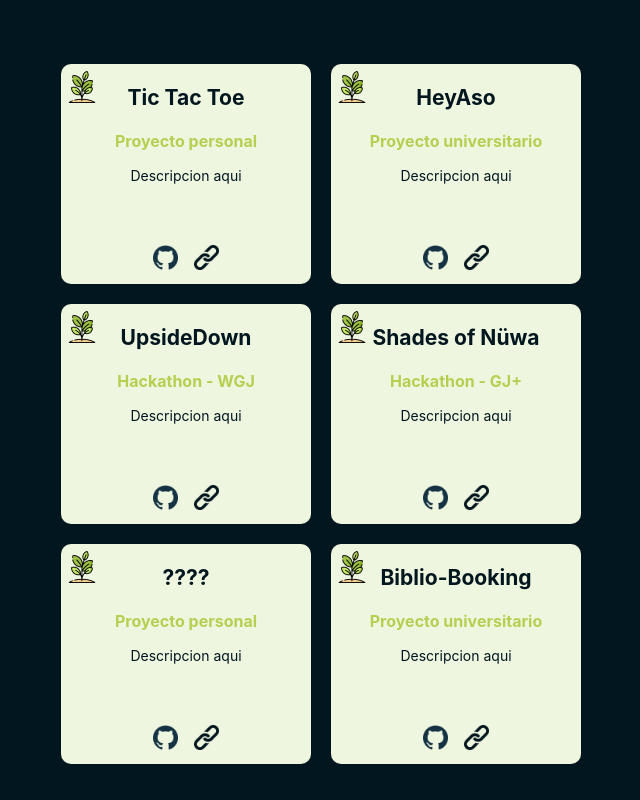
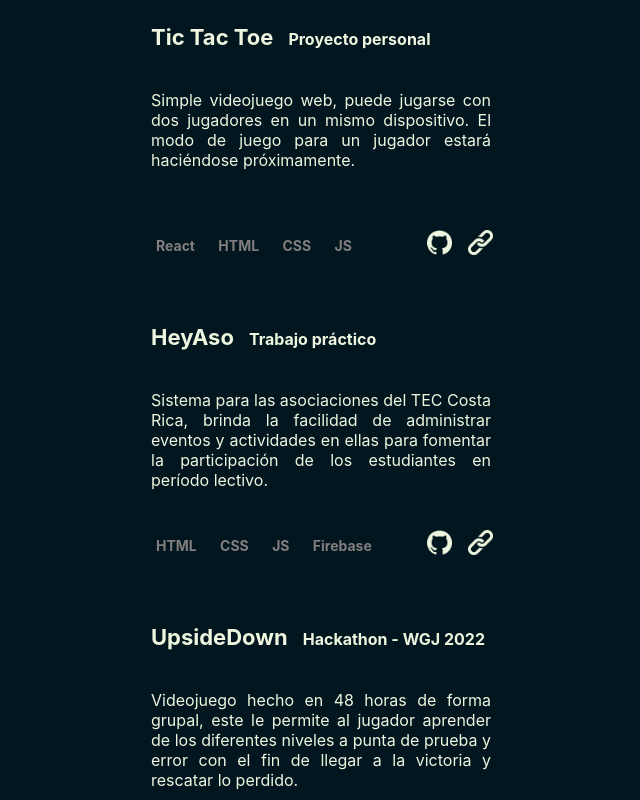
Before and after one commit to aleedca/myportfolio, a React (Create React App) app: page / in a window 1280 px wide. Shown: the part 1660-2460 px from the top of the page, without its empty margins (319-959 px from the left). Built offline with nearby package versions, Linux system fonts and the light colour scheme.

Commit message:
changes section projects

```diff
--- a/src/components/Card.js
+++ b/src/components/Card.js
@@ -1,27 +1,28 @@
 import React from 'react';
 import '../styles/Projects.css';
-import imgGithub from '../assets/images/githubdark.png';
-import imgLink from '../assets/images/linkdark.png';
-import imgPlant from '../assets/images/plant.png';
+import imgGithub from '../assets/images/githublight.png';
+import imgLink from '../assets/images/linklight.png';
 
 const Card = (props) => {
     return (
         <div className='card'>
             <div className='card-content'>
-                <div className='card-logo'>
-                    <img src={imgPlant} alt="" />
-                </div>
-
                 <div className='card-header'>
-                    <h3>{props.title}</h3>
+                    {props.title}
+                    <span>{props.type}</span>
                 </div>
 
                 <div className='card-body'>
-                    <h3>{props.type}</h3>
-                    <p>Descripcion aqui</p>
+                    <p>{props.description}</p>
                 </div>
 
-                <div className='card-footer'>
+                <div className='card-technologies'>
+                    {props.tech.map((tech) => {
+                        return <span>{tech} </span>
+                    })}
+                </div>
+
+                <div className='card-links'>
                     <a href={props.github} target='_blank' rel="noreferrer"><img src={imgGithub} alt="" /></a>
                     <a href={props.website} target='_blank' rel="noreferrer"><img src={imgLink} alt="" /></a>
                 </div>
--- a/src/pages/Projects.js
+++ b/src/pages/Projects.js
@@ -1,6 +1,44 @@
 import React from 'react';
 import '../styles/Projects.css';
 import Card from '../components/Card.js';
+
+let projects = [
+    {
+        title: 'Tic Tac Toe',
+        type: 'Proyecto personal',
+        tech: ['React', 'HTML', 'CSS', 'JS'],
+        description: 'Simple videojuego web, puede jugarse con dos jugadores en un mismo dispositivo. El modo de juego para un jugador estará haciéndose próximamente. ',
+        website: 'https://aleedca.github.io/TicTacToe/',
+        github: 'https://github.com/aleedca/TicTacToe'
+    },
+
+    {
+        title: 'HeyAso',
+        type: 'Trabajo práctico',
+        tech: ['HTML', 'CSS', 'JS', 'Firebase'],
+        description: 'Sistema para las asociaciones del TEC Costa Rica, brinda la facilidad de administrar eventos y actividades en ellas para fomentar la participación de los estudiantes en período lectivo.',
+        website: 'https://marilau-re.github.io/HeyAso/',
+        github: 'https://github.com/MariLau-RE/HeyAso'
+    },
+
+    {
+        title: 'UpsideDown',
+        type: 'Hackathon - WGJ 2022',
+        tech: ['Unity', 'C#'],
+        description: 'Videojuego hecho en 48 horas de forma grupal, este le permite al jugador aprender de los diferentes niveles a punta de prueba y error con el fin de llegar a la victoria y rescatar lo perdido.',
+        website: 'https://fiozelaya.itch.io/upside-down',
+        github: 'https://github.com/aleedca/WomenGameJam22'
+    },
+
+    {
+        title: 'Biblio-Booking',
+        type: 'Trabajo práctico',
+        tech: ['HTML', 'CSS', 'JS', 'Firebase'],
+        description: 'Sistema para alquilar cubículos de estudio en una biblioteca de forma rápida y sencilla, de manera que el proceso se evite ir presencialmente a la bilbioteca para tramitar el préstamo de los cubículos.',
+        website: 'https://erick13as.github.io/ProyectoReque/mainPage.html',
+        github: 'https://github.com/Erick13as/ProyectoReque'
+    }
+]
 
 const Projects = () => {
     return (
@@ -8,13 +46,10 @@ const Projects = () => {
             <div className='title-section'> <h2>{"< projects />"}</h2> </div>
 
             <div className='container-cards'>
-                <Card title='Tic Tac Toe' type='Proyecto personal' website='https://aleedca.github.io/TicTacToe/' github='https://github.com/aleedca/TicTacToe'/>
-                <Card title='HeyAso' type='Proyecto universitario' website='https://marilau-re.github.io/HeyAso/' github='https://github.com/MariLau-RE/HeyAso'/>
-                <Card title='UpsideDown' type='Hackathon - WGJ' website='https://fiozelaya.itch.io/upside-down' github='https://github.com/aleedca/WomenGameJam22' photo=''/>
-                <Card title='Shades of Nüwa' type='Hackathon - GJ+' website='https://fiozelaya.itch.io/shades-of-nuwa' github='https://github.com/aleedca/GameJamPlus2022' photo=''/>
-                <Card title='????' type='Proyecto personal' website='' github='' photo=''/>
-                <Card title='Biblio-Booking' type='Proyecto universitario' website='https://erick13as.github.io/ProyectoReque/mainPage.html' github='https://github.com/Erick13as/ProyectoReque' photo=''/>
-            </div>
+                {projects.map((project) => {
+                    return <Card title={project.title} type={project.type} tech={project.tech} description={project.description} website={project.website} github={project.github} />
+                })}
+                </div>
         </div>
     );
 }
--- a/src/styles/Projects.css
+++ b/src/styles/Projects.css
@@ -3,7 +3,7 @@
     flex-wrap: wrap;
     align-items: center;
     justify-content: center;
-    margin: 65px auto 0 auto; /* 0 auto = center, auto means right and left margin will be defined automatically with the width defined*/
+    margin: 0 auto; /* 0 auto = center, auto means right and left margin will be defined automatically with the width defined*/
     width: 100%;
     height: 100%;
     padding: 0 0 0 0;
@@ -13,67 +13,76 @@
     display: flex;
     position: relative;
     flex-direction: column;
-    margin: 10px;
-    width: 250px;
-    height: 220px;
-    background-color: var(--primary-text-color);
+    margin: 20px;
+    width: 380px;
+    height: 260px;
+    background-color: var(--background-color);
     border-radius: 10px;
     transition: all 0.3s ease-in-out;
+    box-shadow: 0 0 10px 0 var(--text-color-200);
 }
 
 .card:hover {
     transform: scale(1.04);
+    box-shadow: 0 0 50px 0 var(--text-color-200);
 }
 
 .card-content {
+    box-sizing: border-box;
+    height: 85%;
+    width: 100%;
+    padding: 0 20px;
     text-align: center;
     align-items: center;
-    margin: 0 10px;
-}
 
-.card-logo img {
-    position: absolute;
-    top: 7px;
-    left: 5px;
-    width: 32px;
-    height: 32px;
 }
 
 .card-header {
-    top: 0;
-    bottom: 10px;
-    text-align: center;
-    color: var(--background-color);
-    font-size: 18px;
+    margin-top: 15px;
+    text-align: start;
+    font-weight: bold;
+    color: var(--text-color-100);
+    font-size: 22px;
+}
+
+.card-header span {
+    margin: 0 0 0 15px;
+    font-size: 16px;
+    font-weight: bold;
+    color: var(--text-color-200);
 }
 
 .card-body {
-    margin: 15px;
+    margin: 40px 0;
+    text-align: justify;
+    font-size: 16px;
+    font-weight: regular;
+    color: var(--text-color-100);
 }
 
-.card-body h3 {
-    font-size: 16px;
+.card-technologies {
+    position: absolute;
+    font-size: 14px;
     font-weight: bold;
-    color: var(--secondary-text-color);
+    bottom: 15px;
 }
 
-.card-body p {
-    font-size: 14px;
-    font-weight: regular;
-    color: var(--background-color);
+.card-technologies span {
+    padding: 0 5px;
+    margin: 10px 10px 10px 0;
+    color: rgb(130, 126, 126);
 }
 
-.card-footer {
+.card-links {
     position: absolute;
     bottom: 10px;
-    left: 0;
-    right: 0;
+    right: 10px;
     cursor: pointer;
     color: var(--background-color);
-    text-align: center;
+    text-align: end;
 }
 
-.card-footer img {
+.card-links img {
     display: inline-block; /* Hace que las imágenes se comporten como elementos inline para que puedan ser centradas por text-align */
     width: 25px;
     height: 25px;
@@ -81,6 +90,6 @@
     transition: all 0.3s ease-in-out;
 }
 
-.card-footer img:hover {
+.card-links img:hover {
     transform: scale(1.2);
   }
```
Also changed, not shown: src/assets/images/linklight.png (renamed from src/assets/images/link.png).
